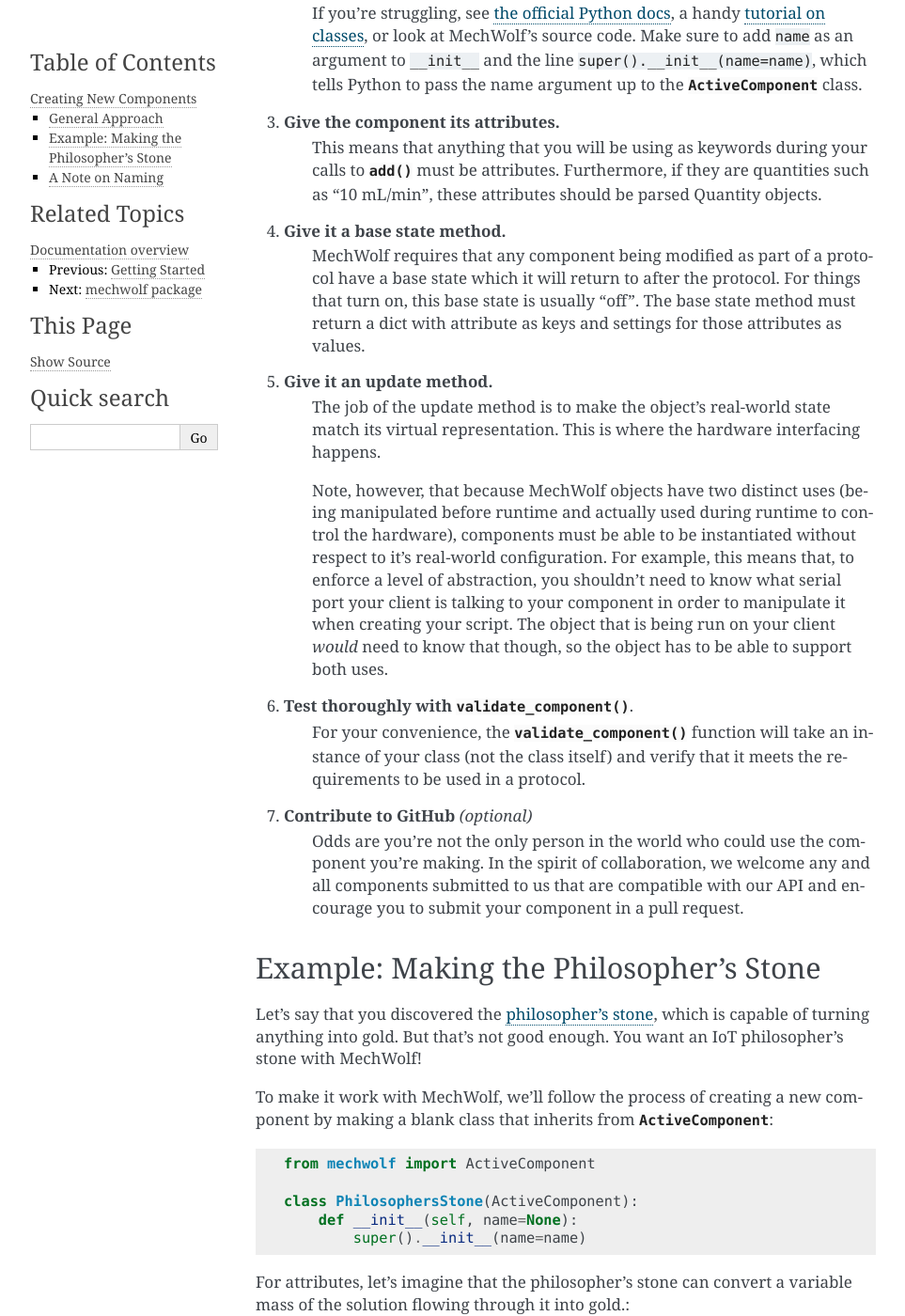
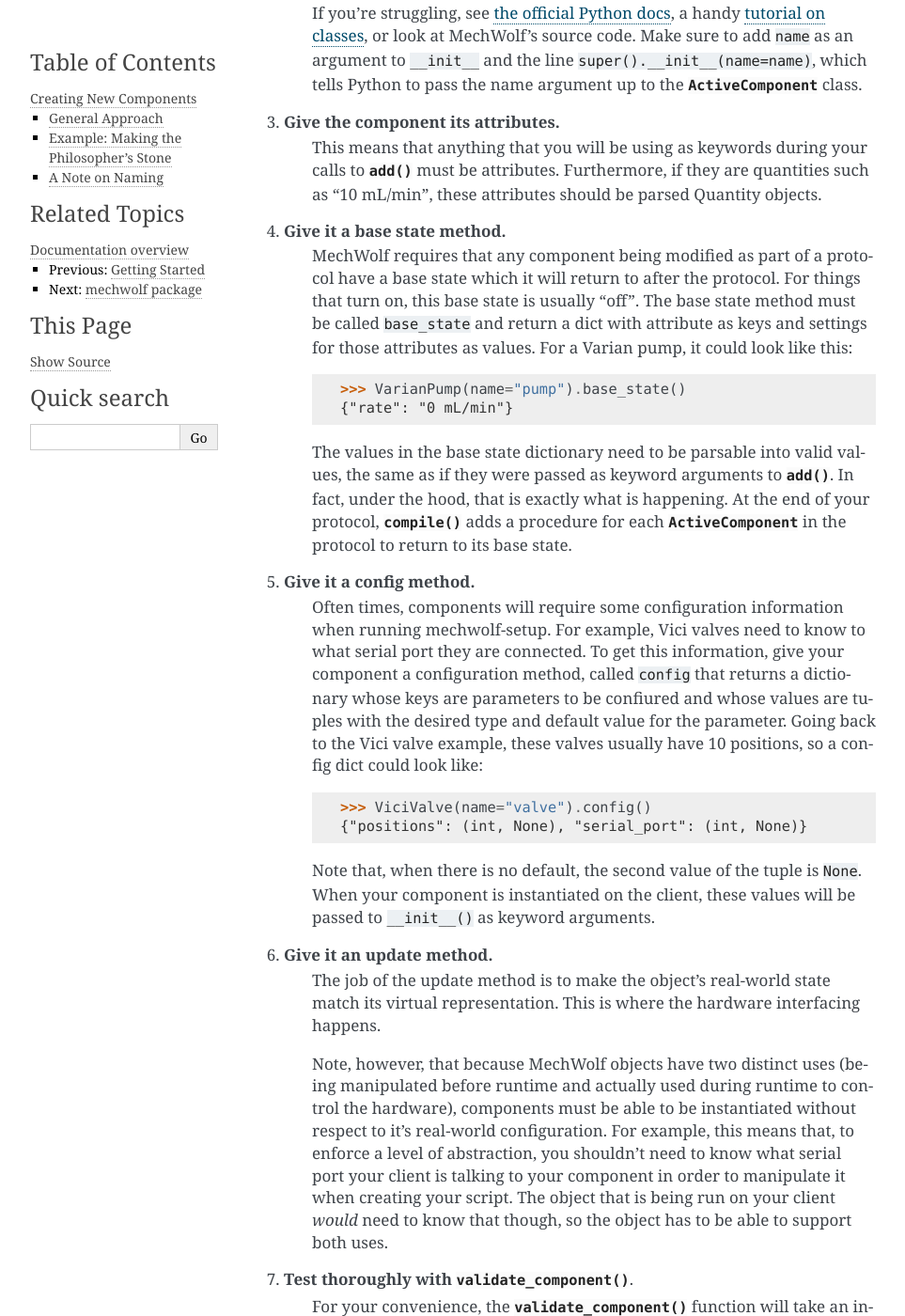
Before and after one commit to MechWolf/MechWolf, a Sphinx documentation site: the page built from docs/source/guide/new_components.rst, in a window 1280 px wide and 1400 px high, scrolled down 431 px. Shown: the whole window at 94% size, without its empty margins (148-1111 px from the left). Built offline with Sphinx 7.4.7, drawn with Linux system fonts in a browser that asks for light colours; pages that are not in the unit, such as notebooks, are missing from menus; some of the changed text lies outside the part shown.

Commit message:
Documentation bugfixes

```diff
--- a/docs/source/guide/new_components.rst
+++ b/docs/source/guide/new_components.rst
@@ -36,10 +36,39 @@ what you need. In that case, you'll have to create your own component. Here's ho
     MechWolf requires that any component being modified as part of a protocol
     have a base state which it will return to after the protocol. For things
     that turn on, this base state is usually "off". The base state method must
-    return a dict with attribute as keys and settings for those attributes as
-    values.
+    be called ``base_state`` and return a dict with attribute as keys and
+    settings for those attributes as values. For a Varian pump, it could look
+    like this::
 
-5. **Give it an update method.**
+        >>> VarianPump(name="pump").base_state()
+        {"rate": "0 mL/min"}
+
+    The values in the base state dictionary need to be parsable into valid
+    values, the same as if they were passed as keyword arguments to
+    :meth:`~mechwolf.Protocol.add`. In fact, under the hood, that is exactly
+    what is happening. At the end of your protocol,
+    :meth:`~mechwolf.Protocol.compile` adds a procedure for each
+    :class:`~mechwolf.components.component.ActiveComponent` in the protocol to
+    return to its base state.
+
+5. **Give it a config method.**
+    Often times, components will require some configuration information when
+    running mechwolf-setup. For example, Vici valves need to know to what serial
+    port they are connected. To get this information, give your component a
+    configuration method, called ``config`` that returns a dictionary whose keys
+    are parameters to be confiured and whose values are tuples with the desired
+    type and default value for the parameter. Going back to the Vici valve
+    example, these valves usually have 10 positions, so a config dict could look
+    like::
+
+        >>> ViciValve(name="valve").config()
+        {"positions": (int, None), "serial_port": (int, None)}
+
+    Note that, when there is no default, the second value of the tuple is
+    ``None``. When your component is instantiated on the client, these values
+    will be passed to ``__init__()`` as keyword arguments.
+
+6. **Give it an update method.**
     The job of the update method is to make the object's real-world state match
     its virtual representation. This is where the hardware interfacing happens.
 
@@ -82,7 +111,7 @@ component by making a blank class that inherits from
             super().__init__(name=name)
 
 For attributes, let's imagine that the philosopher's stone can convert a
-variable mass of the solution flowing through it into gold.::
+variable mass of the solution flowing through it into gold::
 
     from mechwolf import ActiveComponent, ureg
 
@@ -103,17 +132,41 @@ Now we'll need a base state::
         def base_state(self):
             return dict(rate="0 g/min")
 
+And a config method. Let's pretend that the Philosopher's Stone needs to know to
+what serial port it's connected. We'll ignore the complexities of actually
+connecting to it for the purposes of this tutorial, however. We'll add
+``serial_port`` as an argument to ``__init__()`` and have the ``config`` method
+return a dictionary saying that ``serial_port`` is an integer without a default::
+
+    from mechwolf import ActiveComponent, ureg
+
+    class PhilosophersStone(ActiveComponent):
+        def __init__(self, name=None, serial_port=None):
+            super().__init__(name=name)
+            self.rate = ureg.parse_expression("0 g/min")
+            self.serial_port = serial_port
+
+        def base_state(self):
+            return dict(rate="0 g/min")
+
+        def config(self):
+            return dict(serial_port=(int, None))
+
 And finally, a way to update it. Here, we'll have to rely on our imagination::
 
     from mechwolf import ActiveComponent, ureg
 
     class PhilosophersStone(ActiveComponent):
-        def __init__(self, name=None):
+        def __init__(self, name=None, serial_port=None):
             super().__init__(name=name)
             self.rate = ureg.parse_expression("0 g/min")
+            self.serial_port = serial_port
 
         def base_state(self):
             return dict(rate="0 g/min")
+
+        def config(self):
+            return dict(serial_port=(int, None))
 
         def update(self):
             # magic goes here
```
Also changed, not shown: other parts of docs/source/guide/new_components.rst (+2 -2 lines), 1 other file.
